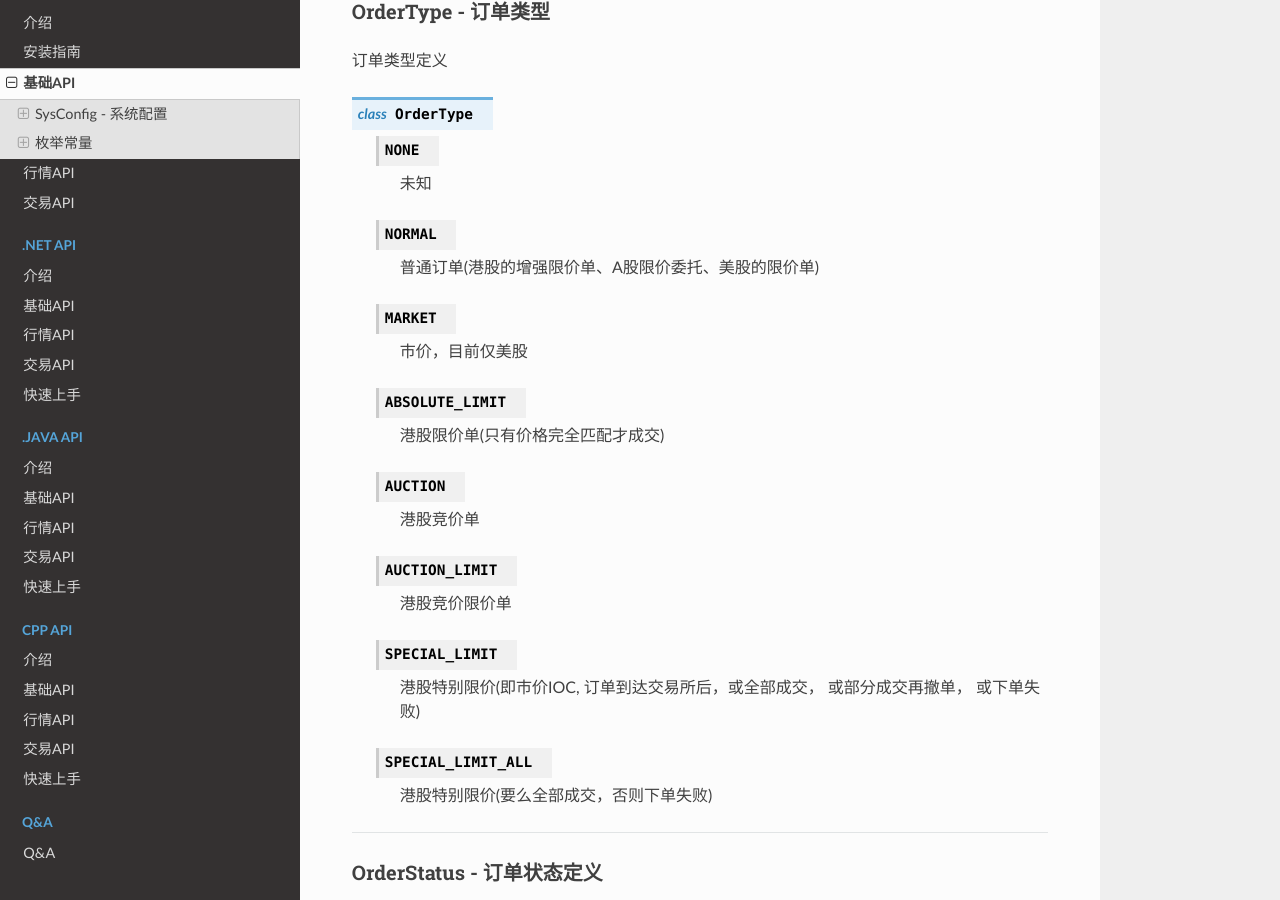
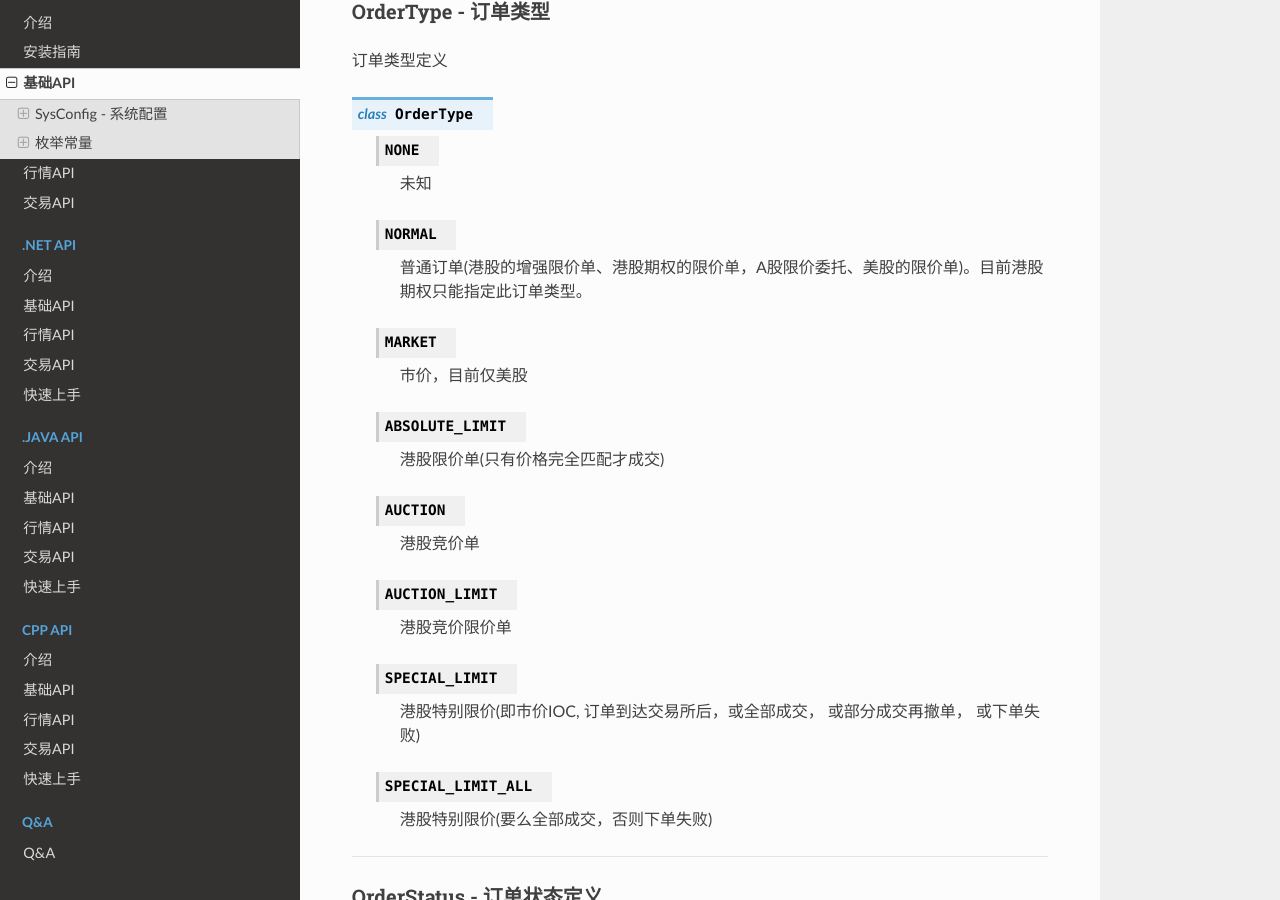
Before and after one commit to FutunnOpen/futu-api-doc, a Sphinx documentation site: the page built from doc_maker/source/api/Base_API.rst, in a window 1280 px wide and 900 px high, scrolled down 18572 px. Built offline with Sphinx 7.4.7 and the Read the Docs theme 2.0.0, drawn with Linux system fonts in a browser that asks for light colours.

Commit message:
补充港股期权订单类型的说明

```diff
--- a/doc_maker/source/api/Base_API.rst
+++ b/doc_maker/source/api/Base_API.rst
@@ -928,7 +928,7 @@ OrderType - 订单类型
 
  ..  py:attribute:: NORMAL
 
-  普通订单(港股的增强限价单、A股限价委托、美股的限价单)
+  普通订单(港股的增强限价单、港股期权的限价单，A股限价委托、美股的限价单)。目前港股期权只能指定此订单类型。
 
  ..  py:attribute:: MARKET
 
```
